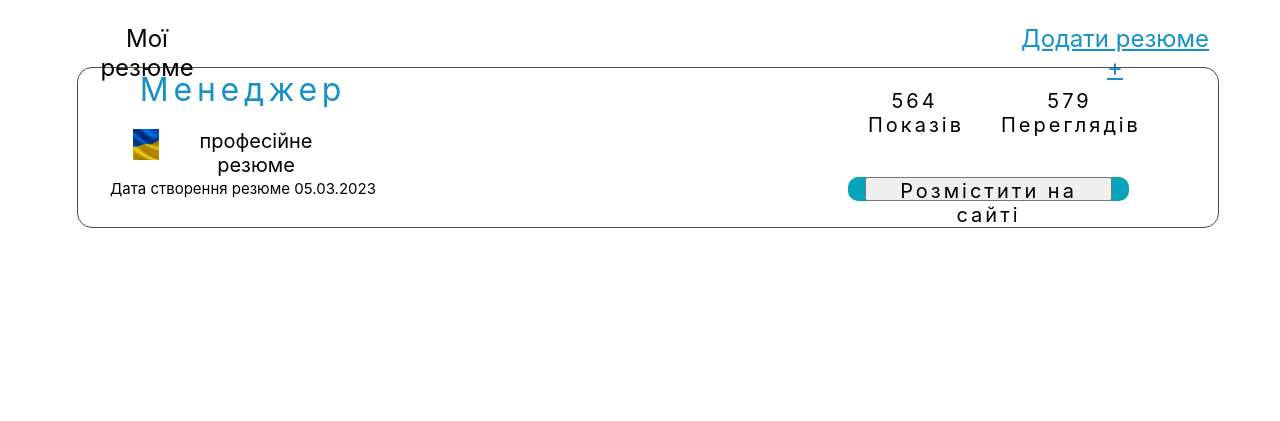
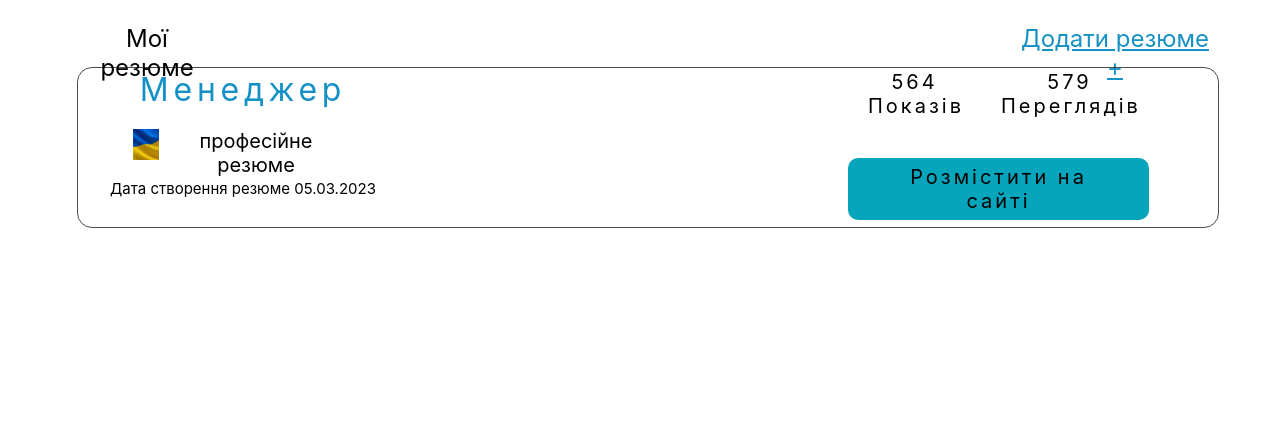
Before and after one commit to EduAskold/offersProject, a Django app: page /my_resume in a window 1280 px wide; the page is wider, and only the part inside the window is pictured. Shown: the part 208-629 px from the top of that part. Run offline with Django 4.2, Linux system fonts and the light colour scheme.

Commit message:
fix button

```diff
--- a/finder/static/main/CSS/resumefinder.css
+++ b/finder/static/main/CSS/resumefinder.css
@@ -259,8 +259,7 @@ border-radius: 15px;
     flex-direction: row;
     justify-content: center;
     align-items: center;
-    padding: 0px;
-    gap: 10px;
+    padding: 10px 10px;
     width: 281px;
     height: 42px;
     left: 800px;
@@ -271,7 +270,6 @@ border-radius: 15px;
 
 .button_sity{
     width: 247px;
-    height: 24px;
     font-family: 'Inter';
     font-style: normal;
     font-weight: 400;
@@ -280,6 +278,8 @@ border-radius: 15px;
     text-align: center;
     letter-spacing: 0.15em;
     color: #000000;
+    background-color: transparent;
+    border: none;
 
 
 }
```
